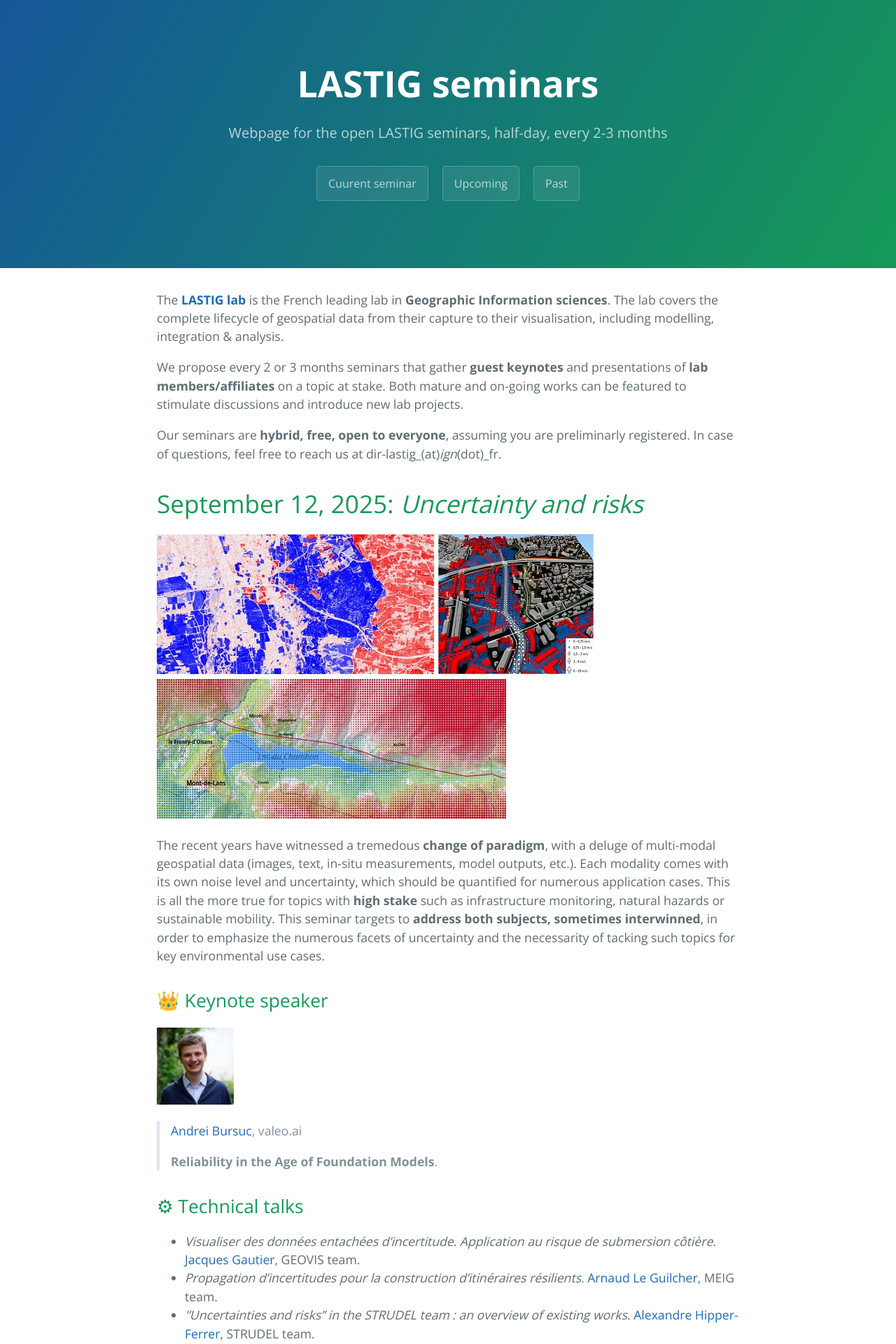
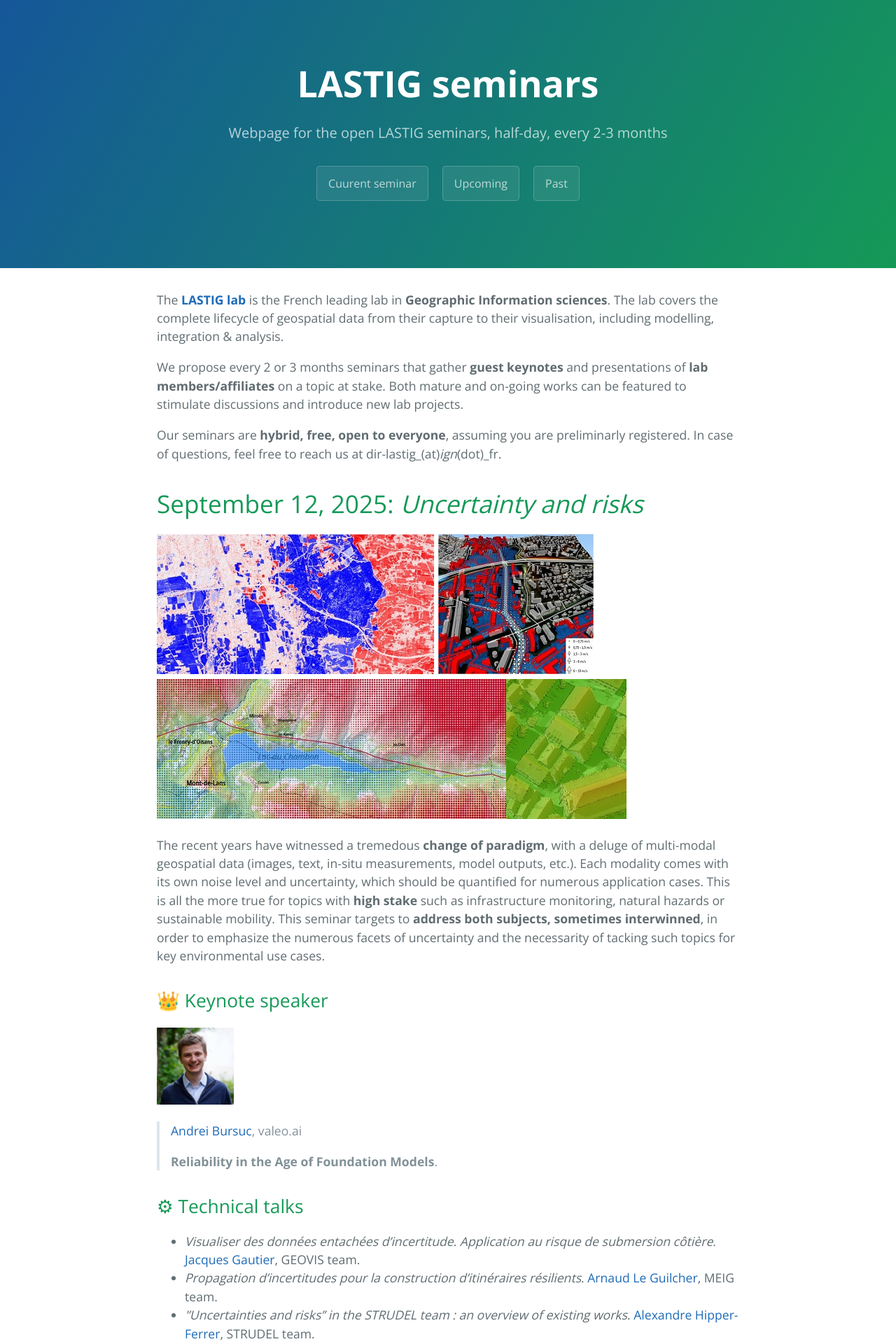
Before and after one commit to umrlastig/seminars, a Jekyll site: the page built from index.md, in a window 1280 px wide. Shown: the top 1920 px of the page at 70% size. Built offline with Jekyll 4.4.1, drawn with Linux system fonts in a browser that asks for light colours.

Commit message:
Update index.md

```diff
--- a/index.md
+++ b/index.md
@@ -11,7 +11,7 @@ Our seminars are **hybrid, free, open to everyone**, assuming you are preliminar
 <a id="news"></a>
 # September 12, 2025: _Uncertainty and risks_
 
-![Alt text](documents/adrien.jpg) ![Alt text](documents/octave.jpg) ![Alt text](documents/mattia.jpg)
+![Semantics](documents/adrien.jpg) ![Flooding](documents/octave.jpg) ![Localization](documents/mattia.jpg)![Disparity](documents/teng.jpg)
 
 The recent years have witnessed a tremedous **change of paradigm**, with a deluge of multi-modal geospatial data (images, text, in-situ measurements, model outputs, etc.). Each modality comes with its own noise level and uncertainty, which should be quantified for numerous application cases.
 This is all the more true for topics with **high stake** such as infrastructure monitoring, natural hazards or sustainable mobility.
```
